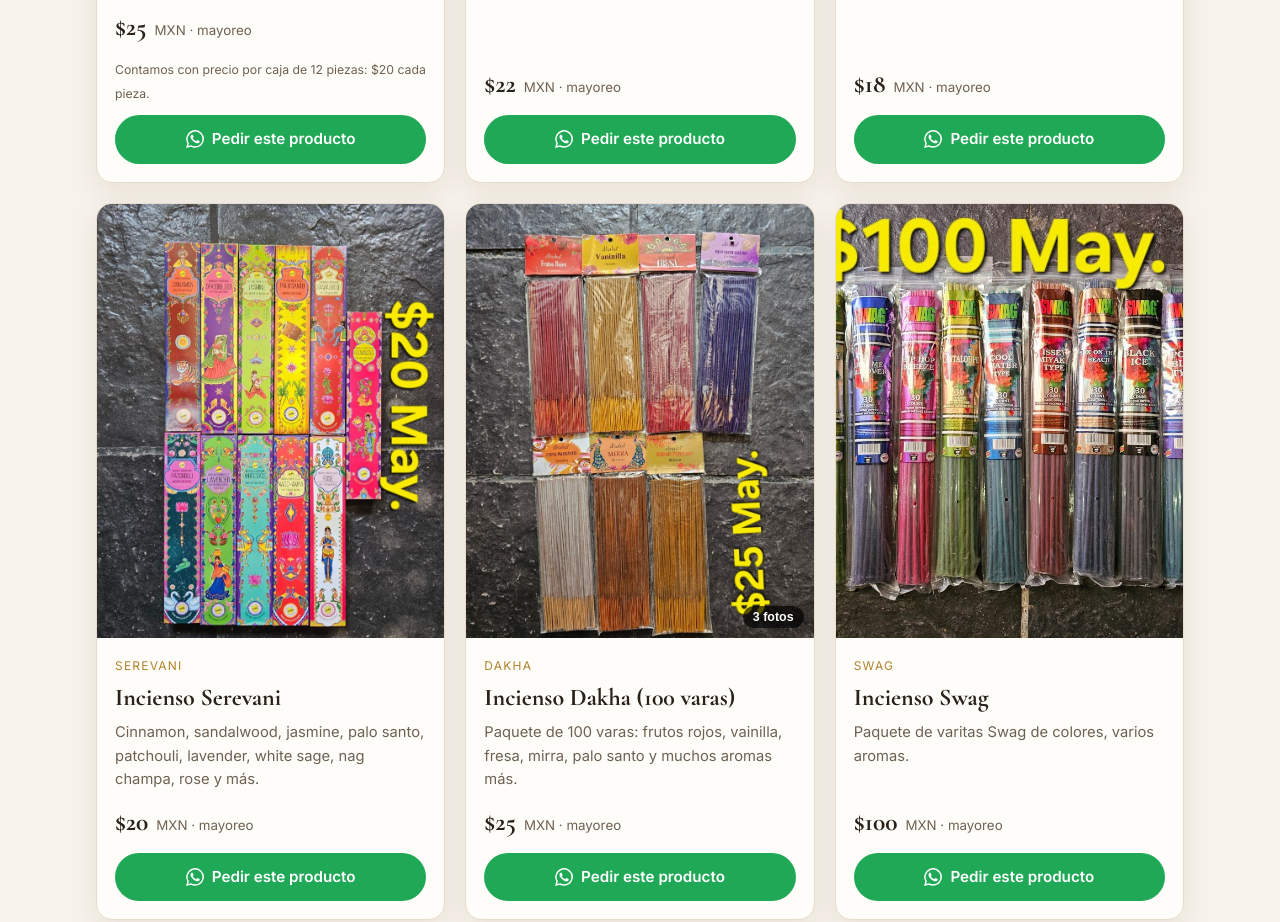
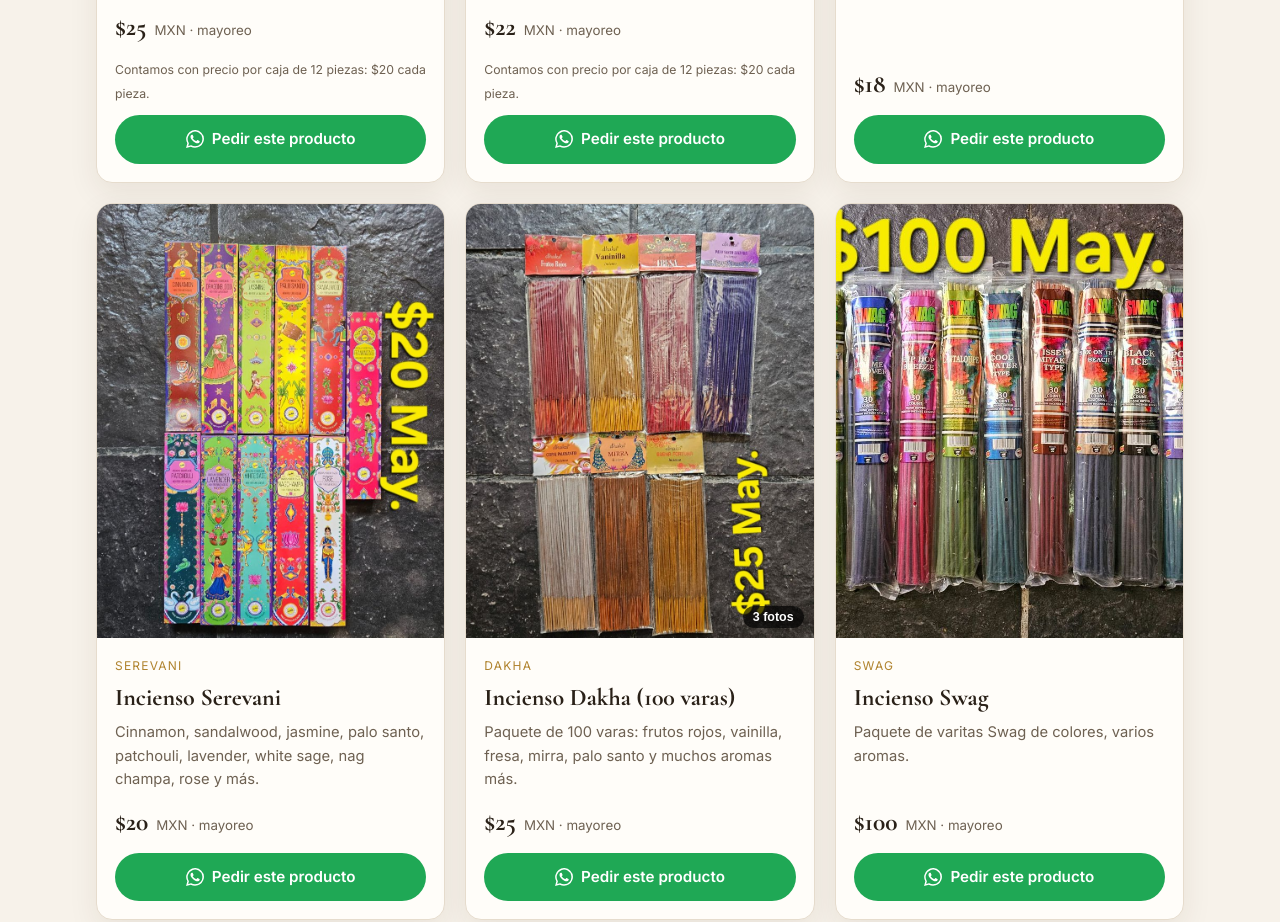
Before and after one commit to Nose21w/Axobiot, a plain HTML site: page tienda/index.html in a window 1280 px wide. Shown: the part 4219-5141 px from the top of the page. Drawn offline with nearby package versions, Linux system fonts and the light colour scheme.

Commit message:
Add 12-piece box price to Tribal Soul
Co-Authored-By: Claude Opus 5.5 <noreply@anthropic.com>
Claude-Session: https://claude.ai/code/session_017Q1rSVF3S5aFipdrcXV4n6

```diff
--- a/tienda/index.html
+++ b/tienda/index.html
@@ -255,7 +255,7 @@ const PRODUCTOS = [
     desc:"Cada caja trae 6 tubos y cada tubo trae 20 varas. Doble manzana, fresa, siete poderes, contra envidia, lavanda con romero, copal azteca, mil flores, choco café, llamar dinero, escudo protector, siete arcángeles y más." },
   { cat:"incienso", tag:"Sacred Elements", nombre:"Incienso orgánico Sacred Elements", fotos:P(5), precio:25, unidad:"mayoreo", extra:"Contamos con precio por caja de 12 piezas: $20 cada pieza.",
     desc:"Incienso artesanal orgánico de 2 horas: white oudh, amber, lavender, myrrh, white sage, red rose, palo santo, saffron, sandal, tantra." },
-  { cat:"incienso", tag:"Tribal Soul", nombre:"Incienso Tribal Soul", fotos:P(11), precio:22, unidad:"mayoreo",
+  { cat:"incienso", tag:"Tribal Soul", nombre:"Incienso Tribal Soul", fotos:P(11), precio:22, unidad:"mayoreo", extra:"Contamos con precio por caja de 12 piezas: $20 cada pieza.",
     desc:"White sage + palo santo, palo santo + piñón, lavender, cinnamon, 7 chakras, Om shanti, 7 arcángeles, crystal healing, moon rituals, tarot reading y más." },
   { cat:"incienso", tag:"Hari Darshan", nombre:"Incienso Masala HariDarshan", fotos:P(8,9,10), precio:18, unidad:"mayoreo",
     desc:"Incienso masala: Ganesh Flora, Hari Flora, Hari Sai, Anand Flora y Sai Flora." },
```
